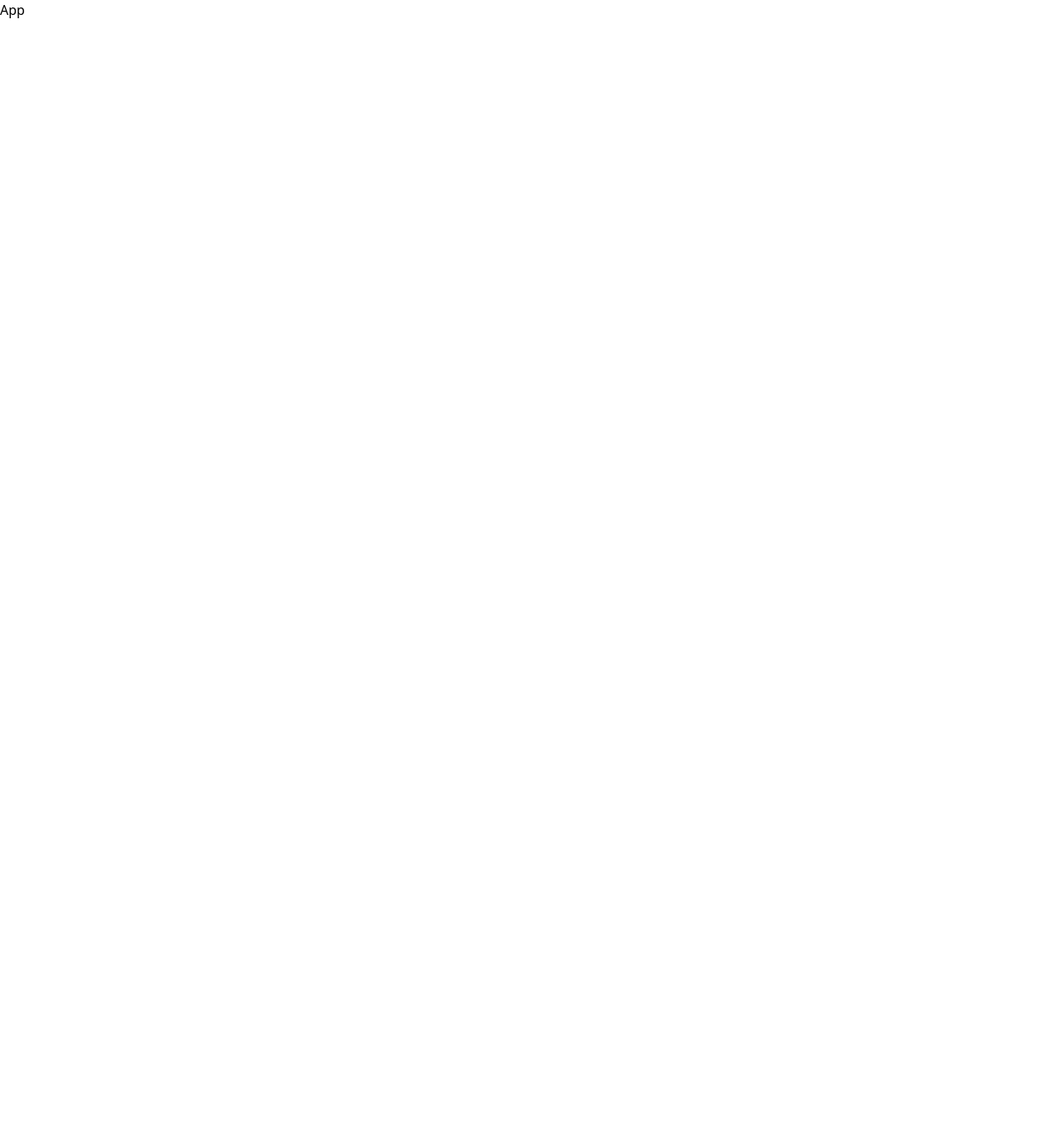
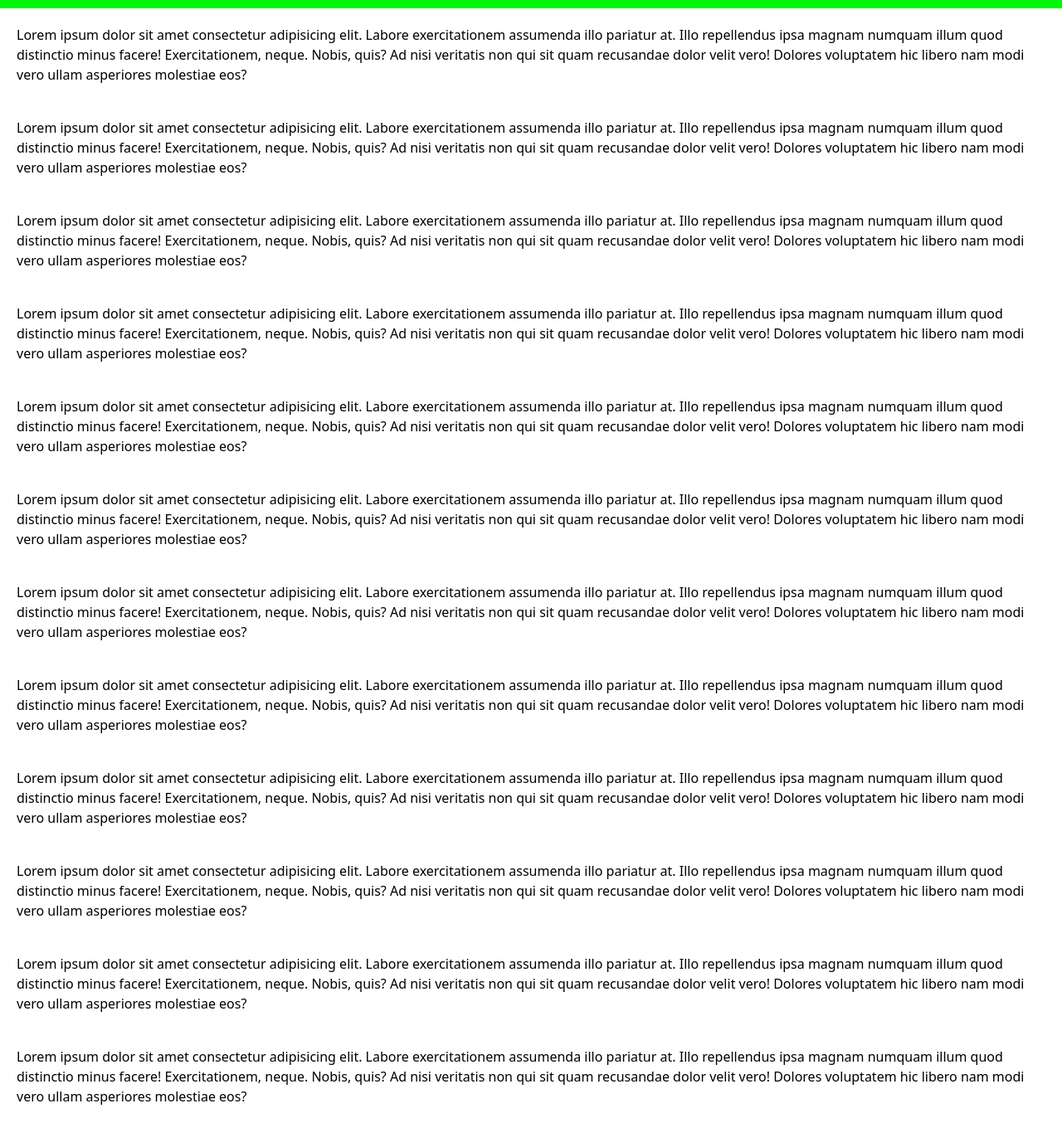
Before and after one commit to rampravesh22/tutorial, a React (Vite) app: page / in a window 1280 px wide. Shown: the whole page at 83% size. Before the commit the page ends 800 px from the top, so only its background shows below. Built offline with nearby package versions, Linux system fonts and the light colour scheme.

Commit message:
first commit

```diff
--- a/package.json
+++ b/package.json
@@ -10,6 +10,7 @@
     "preview": "vite preview"
   },
   "dependencies": {
+    "framer-motion": "^11.3.21",
     "react": "^18.2.0",
     "react-dom": "^18.2.0"
   },
--- /dev/null
+++ b/src/AnimationControls.jsx
@@ -0,0 +1,30 @@
+import React from "react";
+import { motion, useAnimation, useAnimationControls } from "framer-motion";
+const AnimationControls = () => {
+	const controls = useAnimation();
+	const handleClick = () => {
+		controls.start("flip");
+	};
+	return (
+		<div className="h-screen bg-zinc-500 grid place-content-center gap-5">
+			<button onClick={handleClick} className="bg-white px-6 py-2 rounded">
+				Flip it!
+			</button>
+			<motion.div
+				variants={{
+					initial: {
+						rotate: "0deg",
+					},
+					flip: {
+						rotate: "360deg",
+					},
+				}}
+				initial="initial"
+				animate={controls}
+				className="size-[300px] bg-blue-600"
+			></motion.div>
+		</div>
+	);
+};
+
+export default AnimationControls;
--- a/src/App.jsx
+++ b/src/App.jsx
@@ -1,5 +1,19 @@
+import AnimationControls from "./AnimationControls";
+import BasicMotion from "./BasicMotion";
+import Gesture from "./Gesture";
+import ScrollBasedAnimation from "./ScrollBasedAnimation";
+import ViewBasedAnimation from "./ViewBasedAnimation";
+
 function App() {
-	return <div>App</div>;
+	return (
+		<>
+			{/* <BasicMotion /> */}
+			{/* <Gesture />  */}
+			{/* <AnimationControls /> */}
+			{/* <ViewBasedAnimation /> */}
+			<ScrollBasedAnimation />
+		</>
+	);
 }
 
 export default App;
--- /dev/null
+++ b/src/BasicMotion.jsx
@@ -0,0 +1,70 @@
+import { motion, AnimatePresence } from "framer-motion";
+import { useEffect, useState } from "react";
+
+function BasicMotion() {
+	const [isVisible, setIsVisible] = useState(true);
+	const [modal, setModal] = useState(false);
+	useEffect(() => {
+		document.body.style.overflow = modal ? "hidden" : "";
+	}, [modal]);
+	return (
+		<div>
+			{/* <motion.button
+				// layout
+				onClick={() => setIsVisible(!isVisible)}
+				className="bg-zinc-700 px-8 py-2 m-4 text-white rounded"
+			>
+				Click
+			</motion.button> */}
+			{/* <AnimatePresence mode="popLayout">
+				{isVisible && (
+					<motion.div
+						//this is for initial style
+						initial={{
+							rotate: "0deg",
+							scale: 0,
+							y: 0,
+						}}
+						//this is like what will be animate state
+						animate={{
+							rotate: "180deg",
+							scale: 1,
+							y: [0, 150, -150, -150, 0],
+						}}
+						exit={{ rotate: "0deg", scale: 0, y: 0 }}
+						transition={{ duration: 2, type: "spring", ease: "backInOut" }}
+						className="size-[100px] bg-teal-950 m-10"
+					></motion.div>
+				)}
+			</AnimatePresence> */}
+			<motion.button
+				// layout
+				onClick={() => setModal(true)}
+				className="bg-zinc-700 px-8 py-2 m-4 text-white rounded"
+			>
+				Open
+			</motion.button>
+			<AnimatePresence>
+				{modal && (
+					<motion.div
+						initial={{ y: "-100px" }}
+						animate={{ y: "0px" }}
+						exit={{ y: "-100px" }}
+						transition={{ duration: 0.2 }}
+						className="fixed rounded-md flex justify-center items-center inset-[60px] bg-[rgba(0,0,0,.6)]"
+					>
+						<motion.button
+							// layout
+							onClick={() => setModal(false)}
+							className="bg-zinc-700 px-8 py-2 m-4 text-white rounded"
+						>
+							close
+						</motion.button>
+					</motion.div>
+				)}
+			</AnimatePresence>
+		</div>
+	);
+}
+
+export default BasicMotion;
--- /dev/null
+++ b/src/Gesture.jsx
@@ -0,0 +1,32 @@
+import { motion, MotionConfig } from "framer-motion";
+import React from "react";
+
+const Gesture = () => {
+	return (
+		<div className="h-screen gap-4 flex justify-center items-center">
+			<MotionConfig
+				transition={{
+					duration: 0.5,
+					ease: "easeInOut",
+				}}
+			>
+				<motion.button
+					whileHover={{ scale: 1.05 }}
+					whileTap={{ scale: 0.95, rotate: "2.5deg" }}
+					className="bg-zinc-900 text-white px-5 py-2 rounded"
+				>
+					Click me!
+				</motion.button>
+				<motion.button
+					whileHover={{ scale: 1.05 }}
+					whileTap={{ scale: 0.95, rotate: "2.5deg" }}
+					className="bg-red-600 text-white px-5 py-2 rounded"
+				>
+					Click me!
+				</motion.button>
+			</MotionConfig>
+		</div>
+	);
+};
+
+export default Gesture;
--- /dev/null
+++ b/src/ScrollBasedAnimation.jsx
@@ -0,0 +1,130 @@
+import React from "react";
+import { motion, useScroll, useSpring, useTransform } from "framer-motion";
+const ScrollBasedAnimation = () => {
+	const { scrollYProgress } = useScroll();
+	const scaleX = useSpring(scrollYProgress);
+	console.log(scrollYProgress);
+
+	const background = useTransform(
+		scrollYProgress,
+		[0, 1],
+		["rgb(86,1,245)", "rgb(1,245,13)"]
+	);
+	return (
+		<div className="">
+			<motion.div
+				style={{
+					// scaleX: scrollYProgress,
+					scaleX: scaleX,
+					transformOrigin: "left",
+					position: "sticky",
+					top: 0,
+					background: background,
+					width: "100%",
+					height: "10px",
+				}}
+			></motion.div>
+			<div className="space-y-10 p-5">
+				<p>
+					Lorem ipsum dolor sit amet consectetur adipisicing elit. Labore
+					exercitationem assumenda illo pariatur at. Illo repellendus ipsa
+					magnam numquam illum quod distinctio minus facere! Exercitationem,
+					neque. Nobis, quis? Ad nisi veritatis non qui sit quam recusandae
+					dolor velit vero! Dolores voluptatem hic libero nam modi vero ullam
+					asperiores molestiae eos?
+				</p>
+				<p>
+					Lorem ipsum dolor sit amet consectetur adipisicing elit. Labore
+					exercitationem assumenda illo pariatur at. Illo repellendus ipsa
+					magnam numquam illum quod distinctio minus facere! Exercitationem,
+					neque. Nobis, quis? Ad nisi veritatis non qui sit quam recusandae
+					dolor velit vero! Dolores voluptatem hic libero nam modi vero ullam
+					asperiores molestiae eos?
+				</p>
+				<p>
+					Lorem ipsum dolor sit amet consectetur adipisicing elit. Labore
+					exercitationem assumenda illo pariatur at. Illo repellendus ipsa
+					magnam numquam illum quod distinctio minus facere! Exercitationem,
+					neque. Nobis, quis? Ad nisi veritatis non qui sit quam recusandae
+					dolor velit vero! Dolores voluptatem hic libero nam modi vero ullam
+					asperiores molestiae eos?
+				</p>
+				<p>
+					Lorem ipsum dolor sit amet consectetur adipisicing elit. Labore
+					exercitationem assumenda illo pariatur at. Illo repellendus ipsa
+					magnam numquam illum quod distinctio minus facere! Exercitationem,
+					neque. Nobis, quis? Ad nisi veritatis non qui sit quam recusandae
+					dolor velit vero! Dolores voluptatem hic libero nam modi vero ullam
+					asperiores molestiae eos?
+				</p>
+				<p>
+					Lorem ipsum dolor sit amet consectetur adipisicing elit. Labore
+					exercitationem assumenda illo pariatur at. Illo repellendus ipsa
+					magnam numquam illum quod distinctio minus facere! Exercitationem,
+					neque. Nobis, quis? Ad nisi veritatis non qui sit quam recusandae
+					dolor velit vero! Dolores voluptatem hic libero nam modi vero ullam
+					asperiores molestiae eos?
+				</p>
+				<p>
+					Lorem ipsum dolor sit amet consectetur adipisicing elit. Labore
+					exercitationem assumenda illo pariatur at. Illo repellendus ipsa
+					magnam numquam illum quod distinctio minus facere! Exercitationem,
+					neque. Nobis, quis? Ad nisi veritatis non qui sit quam recusandae
+					dolor velit vero! Dolores voluptatem hic libero nam modi vero ullam
+					asperiores molestiae eos?
+				</p>
+				<p>
+					Lorem ipsum dolor sit amet consectetur adipisicing elit. Labore
+					exercitationem assumenda illo pariatur at. Illo repellendus ipsa
+					magnam numquam illum quod distinctio minus facere! Exercitationem,
+					neque. Nobis, quis? Ad nisi veritatis non qui sit quam recusandae
+					dolor velit vero! Dolores voluptatem hic libero nam modi vero ullam
+					asperiores molestiae eos?
+				</p>
+				<p>
+					Lorem ipsum dolor sit amet consectetur adipisicing elit. Labore
+					exercitationem assumenda illo pariatur at. Illo repellendus ipsa
+					magnam numquam illum quod distinctio minus facere! Exercitationem,
+					neque. Nobis, quis? Ad nisi veritatis non qui sit quam recusandae
+					dolor velit vero! Dolores voluptatem hic libero nam modi vero ullam
+					asperiores molestiae eos?
+				</p>
+				<p>
+					Lorem ipsum dolor sit amet consectetur adipisicing elit. Labore
+					exercitationem assumenda illo pariatur at. Illo repellendus ipsa
+					magnam numquam illum quod distinctio minus facere! Exercitationem,
+					neque. Nobis, quis? Ad nisi veritatis non qui sit quam recusandae
+					dolor velit vero! Dolores voluptatem hic libero nam modi vero ullam
+					asperiores molestiae eos?
+				</p>
+				<p>
+					Lorem ipsum dolor sit amet consectetur adipisicing elit. Labore
+					exercitationem assumenda illo pariatur at. Illo repellendus ipsa
+					magnam numquam illum quod distinctio minus facere! Exercitationem,
+					neque. Nobis, quis? Ad nisi veritatis non qui sit quam recusandae
+					dolor velit vero! Dolores voluptatem hic libero nam modi vero ullam
+					asperiores molestiae eos?
+				</p>
+				<p>
+					Lorem ipsum dolor sit amet consectetur adipisicing elit. Labore
+					exercitationem assumenda illo pariatur at. Illo repellendus ipsa
+					magnam numquam illum quod distinctio minus facere! Exercitationem,
+					neque. Nobis, quis? Ad nisi veritatis non qui sit quam recusandae
+					dolor velit vero! Dolores voluptatem hic libero nam modi vero ullam
+					asperiores molestiae eos?
+				</p>
+				<p>
+					Lorem ipsum dolor sit amet consectetur adipisicing elit. Labore
+					exercitationem assumenda illo pariatur at. Illo repellendus ipsa
+					magnam numquam illum quod distinctio minus facere! Exercitationem,
+					neque. Nobis, quis? Ad nisi veritatis non qui sit quam recusandae
+					dolor velit vero! Dolores voluptatem hic libero nam modi vero ullam
+					asperiores molestiae eos?
+				</p>
+			</div>
+			<motion.div></motion.div>
+		</div>
+	);
+};
+
+export default ScrollBasedAnimation;
--- /dev/null
+++ b/src/ViewBasedAnimation.jsx
@@ -0,0 +1,29 @@
+import React, { useEffect, useRef } from "react";
+import { motion, useInView } from "framer-motion";
+const ViewBasedAnimation = () => {
+	const divRef = useRef(null);
+	const isInView = useInView(divRef, { once: true });
+
+	useEffect(() => {
+		console.log("is in view", isInView);
+	}, [isInView]);
+	return (
+		<>
+			<div className="h-[150vh]"></div>
+			<motion.div
+				initial={{ opacity: 0 }}
+				transition={{ duration: 1.5 }}
+				whileInView={{ opacity: 1 }}
+				className="h-screen bg-black"
+			></motion.div>
+			<div
+				ref={divRef}
+				className={`h-screen ${
+					isInView ? "bg-green-700" : ""
+				} bg-red-700 transition duration-1000 `}
+			></div>
+		</>
+	);
+};
+
+export default ViewBasedAnimation;
```
Also changed, not shown: 1 other file (tests, documents, lock files or other folders).
